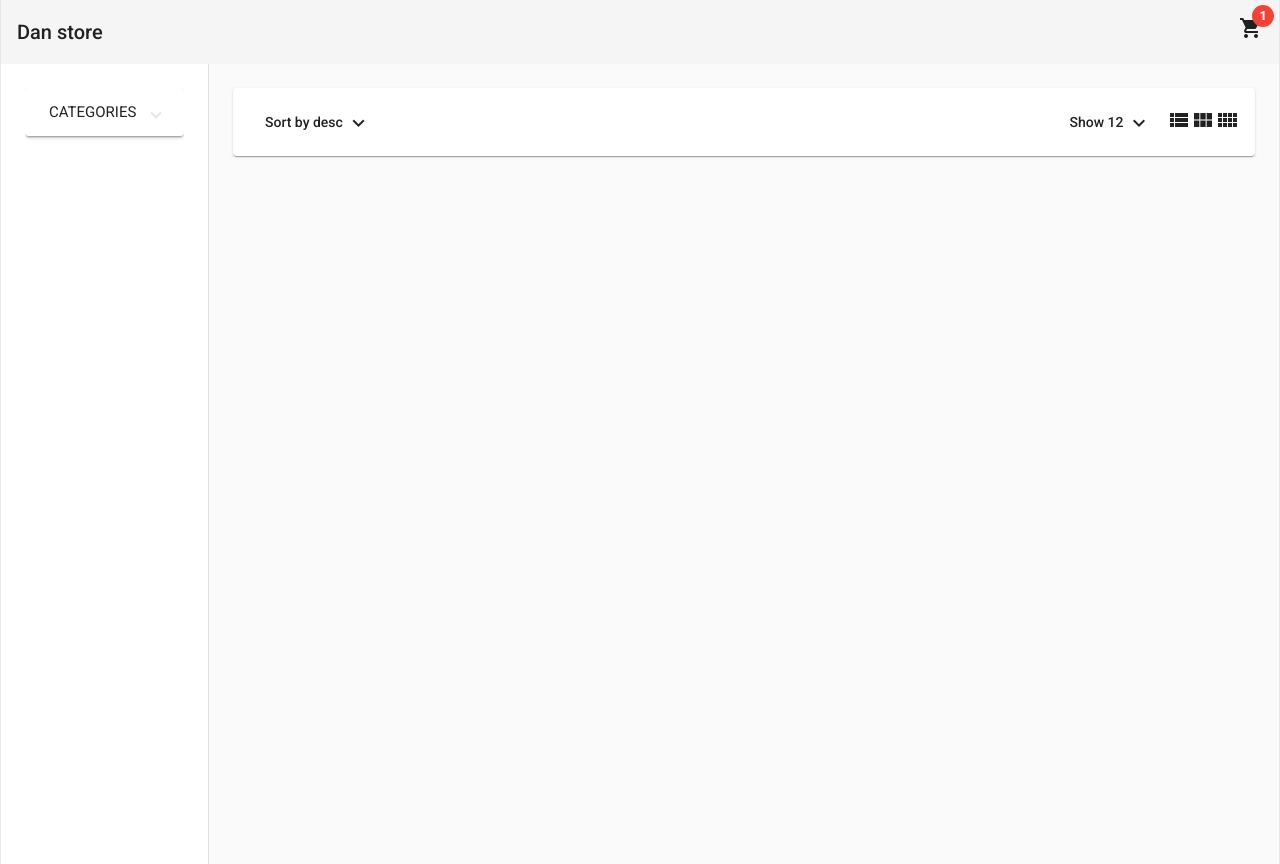
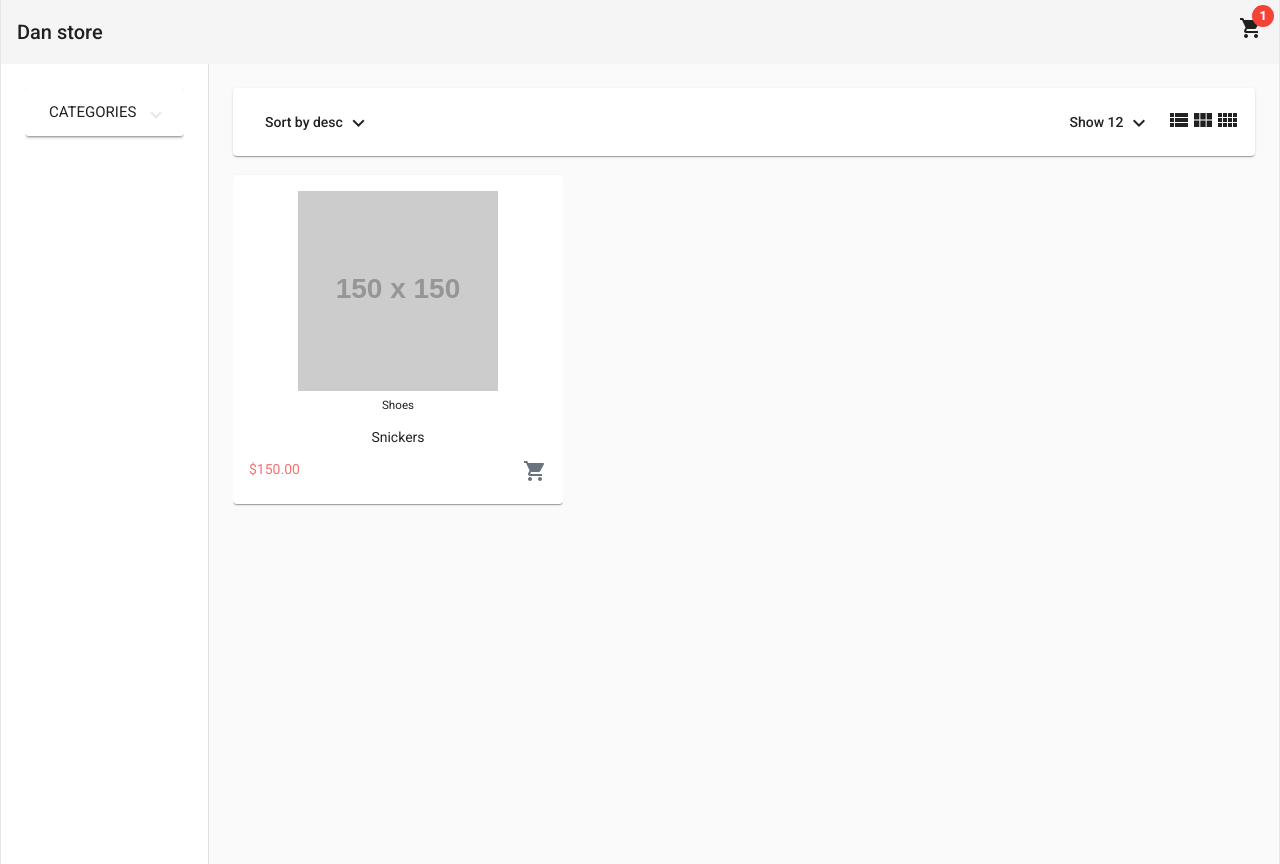
Before and after one commit to DNA21/angular-store, an Angular app: page /home in a window 1280 px wide. Built offline with nearby package versions, Linux system fonts and the light colour scheme.

Commit message:
Product Box

```diff
--- a/src/app/app.module.ts
+++ b/src/app/app.module.ts
@@ -21,6 +21,7 @@ import { HeaderComponent } from './components/header/header.component';
 import { HomeComponent } from './pages/home/home.component';
 import { ProductsHeaderComponent } from './pages/home/components/products-header/products-header.component';
 import { FiltersComponent } from './pages/home/components/filters/filters.component';
+import { ProductBoxComponent } from './pages/home/components/product-box/product-box.component';
 
 @NgModule({
   declarations: [
@@ -28,7 +29,8 @@ import { FiltersComponent } from './pages/home/components/filters/filters.compon
     HeaderComponent,
     HomeComponent,
     ProductsHeaderComponent,
-    FiltersComponent
+    FiltersComponent,
+    ProductBoxComponent
   ],
   imports: [
     BrowserModule,
--- /dev/null
+++ b/src/app/pages/home/components/product-box/product-box.component.html
@@ -0,0 +1,18 @@
+<mat-card [ngClass]="{'text-center' : !fullWidthMode}">
+    <div [ngClass]="{flex: fullWidthMode}">
+        <img class="mb-1 mx-auto h-[200px]" [ngClass]="{'h-200px': !fullWidthMode, 'h-[360px]': fullWidthMode}" src="https://via.placeholder.com/150"/>
+        <div class="w-full" [ngClass]="{'px-8 flex flex-col justify-between' : fullWidthMode}">
+            <div>
+                <h5>Shoes</h5>
+                <p class="truncate hover:whitespace-normal">Snickers</p>
+                <p *ngIf="fullWidthMode">Description</p>
+            </div>
+            <div class="flex justify-between">
+                <span class="text-red-400">{{ '150' | currency }}</span>
+                <button>
+                    <mat-icon class="text-gray-500">shopping_cart</mat-icon>
+                </button>
+            </div>
+        </div>
+    </div>
+</mat-card>
--- /dev/null
+++ b/src/app/pages/home/components/product-box/product-box.component.ts
@@ -0,0 +1,15 @@
+import { Component, Input, OnInit } from '@angular/core';
+
+@Component({
+  selector: 'app-product-box',
+  templateUrl: 'product-box.component.html'
+})
+export class ProductBoxComponent implements OnInit {
+  @Input() fullWidthMode = false;
+
+  constructor() { }
+
+  ngOnInit(): void {
+  }
+
+}
--- a/src/app/pages/home/home.component.html
+++ b/src/app/pages/home/home.component.html
@@ -7,6 +7,14 @@
     </mat-drawer>
     <mat-drawer-content class="p-6">
         <app-products-header (columnsCountChange)="onColumnsCountChange($event)"></app-products-header>
-        {{category}}
+        <mat-grid-list
+            gutterSize="16"
+            [cols]="cols"
+            [rowHeight]="rowHeight"
+        >
+            <mat-grid-tile>
+                <app-product-box class="w-full" [fullWidthMode]="cols === 1"></app-product-box>
+            </mat-grid-tile>
+        </mat-grid-list>
     </mat-drawer-content>
 </mat-drawer-container>
--- a/src/app/pages/home/home.component.ts
+++ b/src/app/pages/home/home.component.ts
@@ -1,4 +1,6 @@
 import { Component, OnInit } from '@angular/core';
+
+const ROWS_HEIGHT: { [id:number]: number } = { 1: 400, 3: 335, 4: 350 };
 
 @Component({
   selector: 'app-home',
@@ -8,6 +10,7 @@ import { Component, OnInit } from '@angular/core';
 })
 export class HomeComponent implements OnInit {
   cols = 3;
+  rowHeight = ROWS_HEIGHT[this.cols];
   category: string | undefined;
 
   constructor() { }
@@ -17,6 +20,7 @@ export class HomeComponent implements OnInit {
 
   onColumnsCountChange(colsNum: number): void {
     this.cols = colsNum;
+    this.rowHeight = ROWS_HEIGHT[this.cols];
   }
 
   onShowCategory(newCategory: string): void {
```
